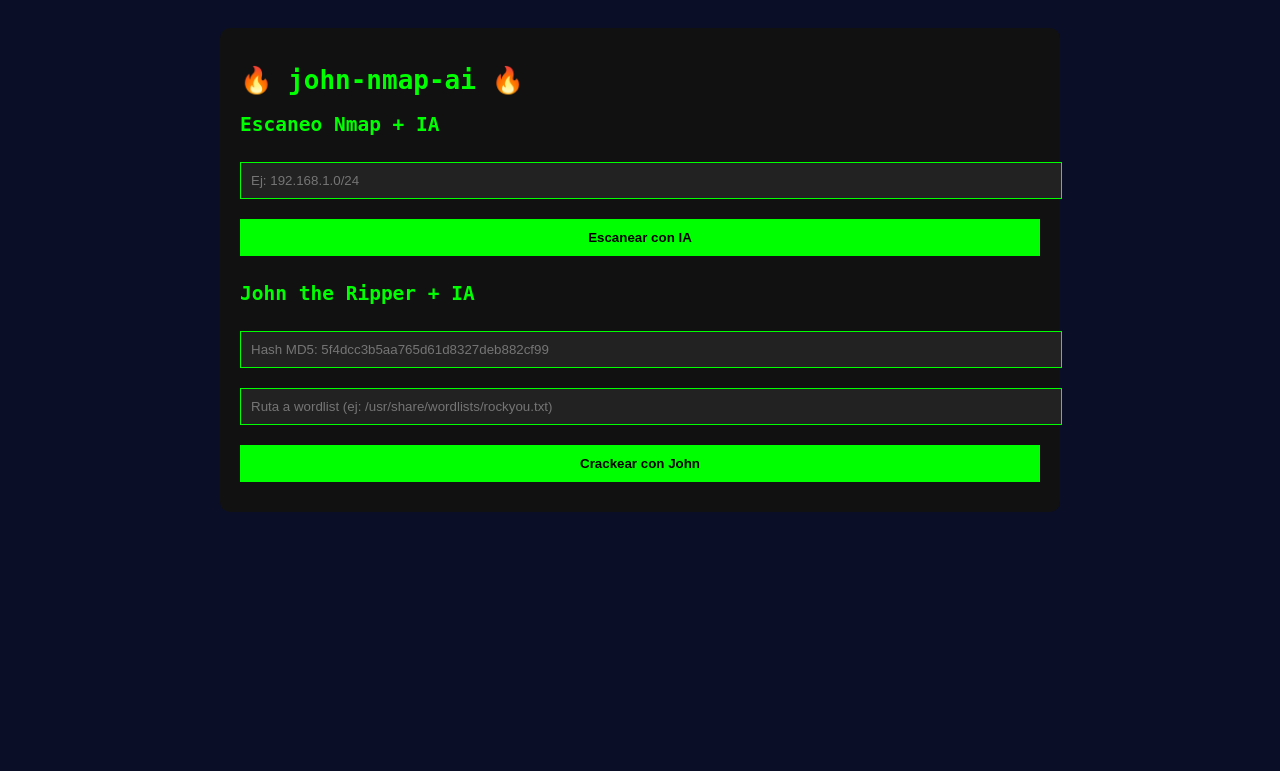
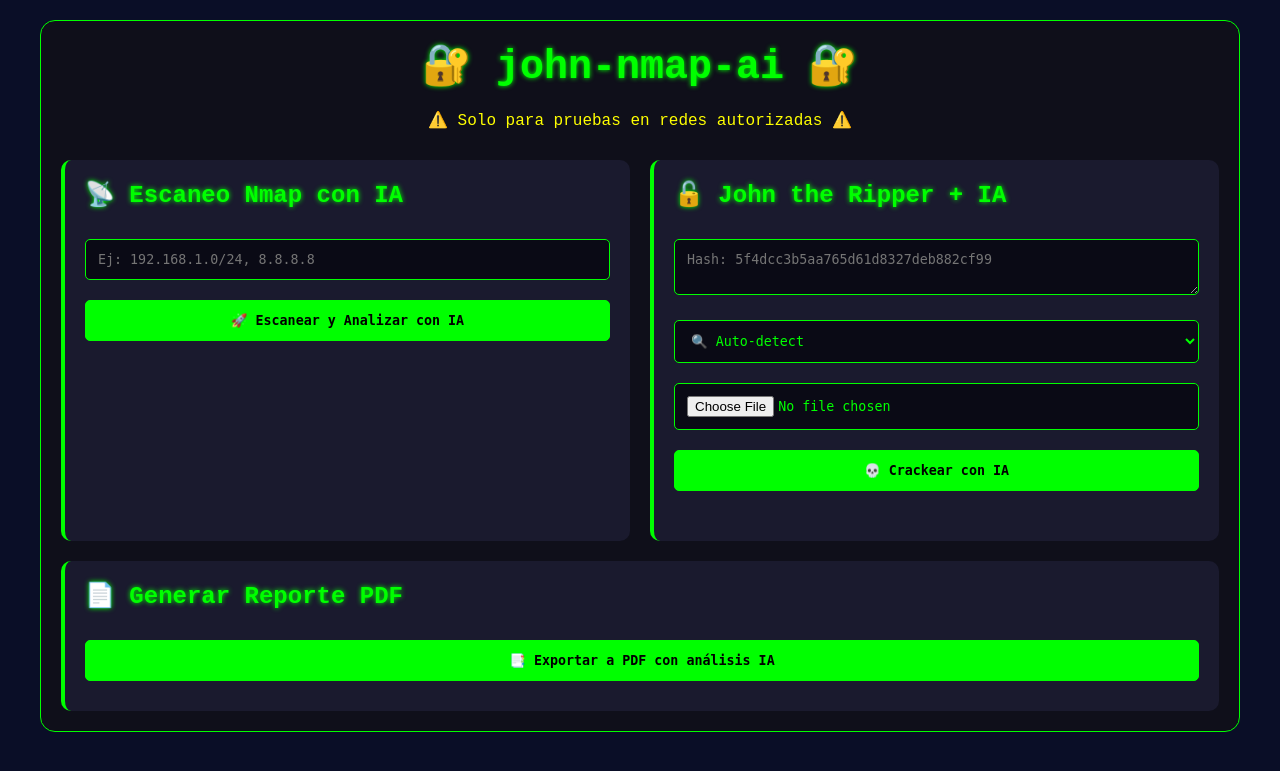
Before and after one commit to Falconmx1/john-nmap-ai, a FastAPI app: page / in a window 1280 px wide. Shown: the top 771 px of the page. Run offline with FastAPI, Linux system fonts and the light colour scheme.

Commit message:
Update title and enhance styling in index.html

```diff
--- a/templates/index.html
+++ b/templates/index.html
@@ -1,47 +1,115 @@
 <!DOCTYPE html>
 <html>
 <head>
-    <title>John-Nmap-AI Tool</title>
+    <title>John-Nmap-AI Pro Tool</title>
     <style>
-        body { font-family: monospace; background: #0a0e27; color: #0f0; padding: 20px; }
-        .container { max-width: 800px; margin: auto; background: #111; padding: 20px; border-radius: 10px; }
-        input, button { width: 100%; padding: 10px; margin: 10px 0; background: #222; color: #0f0; border: 1px solid #0f0; }
-        button { cursor: pointer; background: #0f0; color: #000; font-weight: bold; }
-        pre { background: #000; padding: 10px; overflow-x: auto; }
+        * { margin: 0; padding: 0; box-sizing: border-box; }
+        body { font-family: 'Courier New', monospace; background: #0a0e27; color: #0f0; padding: 20px; }
+        .container { max-width: 1200px; margin: auto; background: #0f0f1a; padding: 20px; border-radius: 15px; border: 1px solid #0f0; }
+        h1, h2 { color: #0f0; text-shadow: 0 0 5px #0f0; margin-bottom: 20px; }
+        h1 { text-align: center; font-size: 2.5em; }
+        .grid { display: grid; grid-template-columns: 1fr 1fr; gap: 20px; margin-top: 30px; }
+        .card { background: #1a1a2e; padding: 20px; border-radius: 10px; border-left: 4px solid #0f0; }
+        input, select, textarea, button { width: 100%; padding: 12px; margin: 10px 0; background: #0a0a15; color: #0f0; border: 1px solid #0f0; border-radius: 5px; font-family: monospace; }
+        button { background: #0f0; color: #000; font-weight: bold; cursor: pointer; transition: all 0.3s; }
+        button:hover { background: #0a0; transform: scale(1.02); }
+        pre { background: #000; padding: 15px; overflow-x: auto; border-radius: 5px; border: 1px solid #0f0; white-space: pre-wrap; }
+        .result-box { margin-top: 20px; }
+        .badge { display: inline-block; padding: 5px 10px; background: #0f0; color: #000; border-radius: 5px; font-size: 0.8em; margin-right: 10px; }
+        @keyframes blink { 0% { opacity: 1; } 50% { opacity: 0.5; } 100% { opacity: 1; } }
+        .loading { animation: blink 1s infinite; }
     </style>
 </head>
 <body>
 <div class="container">
-    <h1>🔥 john-nmap-ai 🔥</h1>
-    <h2>Escaneo Nmap + IA</h2>
-    <form action="/scan" method="post" id="scanForm">
-        <input type="text" name="target" placeholder="Ej: 192.168.1.0/24" required>
-        <button type="submit">Escanear con IA</button>
-    </form>
-    <div id="result"></div>
+    <h1>🔐 john-nmap-ai 🔐</h1>
+    <p style="text-align: center; color: #ff0;">⚠️ Solo para pruebas en redes autorizadas ⚠️</p>
 
-    <h2>John the Ripper + IA</h2>
-    <form action="/crack" method="post" id="crackForm">
-        <input type="text" name="hash_text" placeholder="Hash MD5: 5f4dcc3b5aa765d61d8327deb882cf99" required>
-        <input type="text" name="wordlist" placeholder="Ruta a wordlist (ej: /usr/share/wordlists/rockyou.txt)">
-        <button type="submit">Crackear con John</button>
-    </form>
-    <div id="crackResult"></div>
+    <div class="grid">
+        <!-- Escaneo Nmap + IA -->
+        <div class="card">
+            <h2>📡 Escaneo Nmap con IA</h2>
+            <form id="scanForm">
+                <input type="text" name="target" placeholder="Ej: 192.168.1.0/24, 8.8.8.8" required>
+                <button type="submit">🚀 Escanear y Analizar con IA</button>
+            </form>
+            <div id="scanResult" class="result-box"></div>
+        </div>
+
+        <!-- John the Ripper + IA -->
+        <div class="card">
+            <h2>🔓 John the Ripper + IA</h2>
+            <form id="crackForm">
+                <textarea name="hash_text" placeholder="Hash: 5f4dcc3b5aa765d61d8327deb882cf99" required rows="2"></textarea>
+                <select name="hash_type">
+                    <option value="auto">🔍 Auto-detect</option>
+                    <option value="raw-md5">MD5</option>
+                    <option value="raw-sha1">SHA1</option>
+                    <option value="raw-sha256">SHA256</option>
+                    <option value="nt">NTLM</option>
+                </select>
+                <input type="file" name="wordlist" accept=".txt" required>
+                <button type="submit">💀 Crackear con IA</button>
+            </form>
+            <div id="crackResult" class="result-box"></div>
+        </div>
+    </div>
+
+    <!-- Generador de PDF -->
+    <div class="card" style="margin-top: 20px;">
+        <h2>📄 Generar Reporte PDF</h2>
+        <button id="generatePDF">📑 Exportar a PDF con análisis IA</button>
+        <div id="pdfResult"></div>
+    </div>
 </div>
+
 <script>
+    async function showLoading(elementId, show) {
+        const element = document.getElementById(elementId);
+        if (show) element.innerHTML = '<div class="loading">⏳ Procesando con IA local...</div>';
+        else if (element.innerHTML.includes('Procesando')) element.innerHTML = '';
+    }
+
     document.getElementById('scanForm').onsubmit = async(e) => {
         e.preventDefault();
+        await showLoading('scanResult', true);
         const formData = new FormData(e.target);
         const res = await fetch('/scan', { method: 'POST', body: formData });
         const data = await res.json();
-        document.getElementById('result').innerHTML = `<pre>${JSON.stringify(data, null, 2)}</pre>`;
+
+        let html = '<h3>📊 Resultados:</h3><pre>' + JSON.stringify(data.scan_results, null, 2) + '</pre>';
+        html += '<h3>⚠️ Vulnerabilidades:</h3><pre>' + data.vulnerabilities.join('\n') + '</pre>';
+        html += '<h3>🤖 Análisis de IA:</h3><pre>' + data.ia_analysis + '</pre>';
+
+        document.getElementById('scanResult').innerHTML = html;
+        window.currentScanData = data;
+        await showLoading('scanResult', false);
     };
+
     document.getElementById('crackForm').onsubmit = async(e) => {
         e.preventDefault();
+        await showLoading('crackResult', true);
         const formData = new FormData(e.target);
         const res = await fetch('/crack', { method: 'POST', body: formData });
         const data = await res.json();
-        document.getElementById('crackResult').innerHTML = `<pre>Contraseña: ${data.cracked_password}</pre>`;
+
+        let html = `<h3>🔑 Resultado:</h3><pre>Contraseña: ${data.cracked_password}</pre>`;
+        html += `<h3>💡 Sugerencia IA:</h3><pre>${data.ia_suggestion}</pre>`;
+
+        document.getElementById('crackResult').innerHTML = html;
+        await showLoading('crackResult', false);
+    };
+
+    document.getElementById('generatePDF').onclick = async() => {
+        if (!window.currentScanData) {
+            alert('Primero realiza un escaneo');
+            return;
+        }
+        const formData = new FormData();
+        formData.append('scan_data', JSON.stringify(window.currentScanData));
+        const res = await fetch('/generate-pdf', { method: 'POST', body: formData });
+        const data = await res.json();
+        document.getElementById('pdfResult').innerHTML = `<a href="${data.pdf_url}" target="_blank">📥 Descargar PDF generado por IA</a>`;
     };
 </script>
 </body>
```
